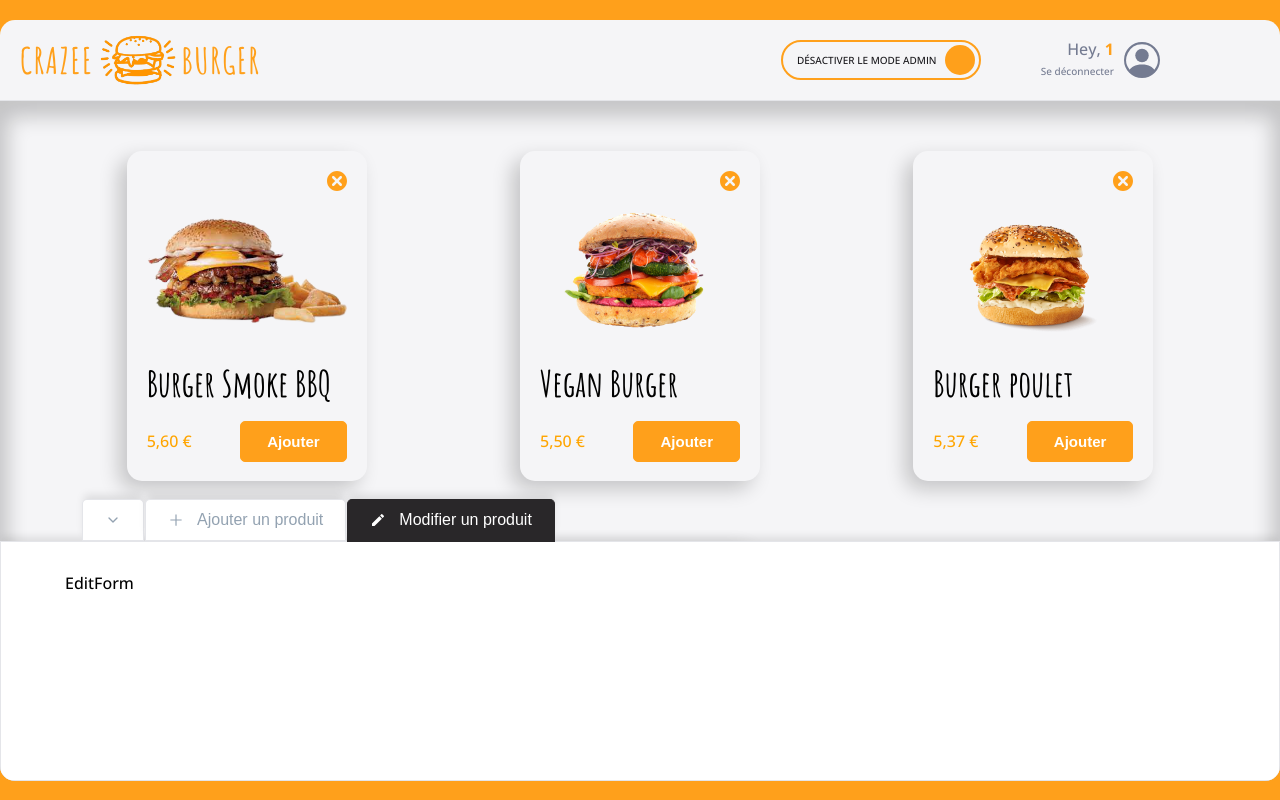
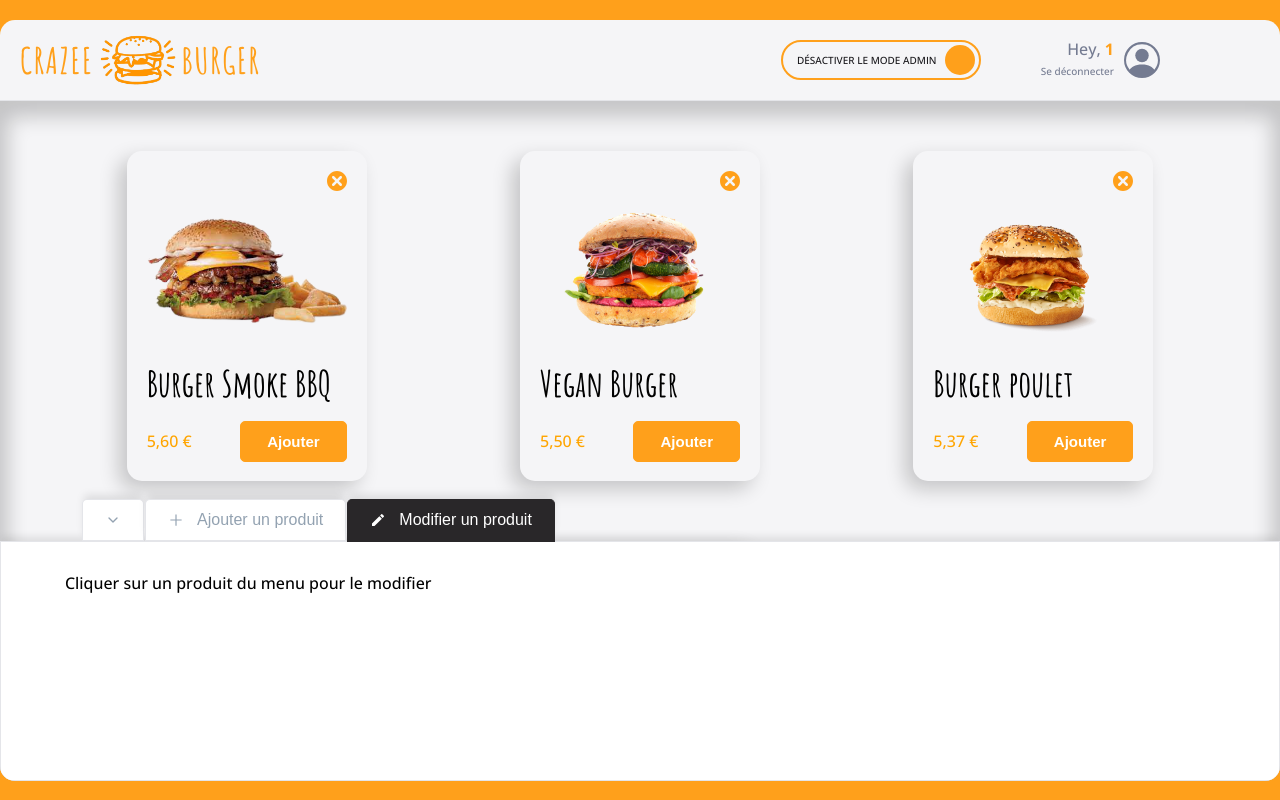
Before and after one commit to QiaoAn05/crazee-burger, a React (Vite) app: page /order/1 in a window 1280 px wide. Both pictures are taken after a click on the button "Modifier un produit". Built offline with nearby package versions, Linux system fonts and the light colour scheme.

Commit message:
💬 F09: EditForm > Add message "Cliquer sur un produit du menu pour le modifier"

```diff
--- a/src/components/pages/order/main/admin/adminPanel/EditForm.jsx
+++ b/src/components/pages/order/main/admin/adminPanel/EditForm.jsx
@@ -1,5 +1,7 @@
 export default function EditForm() {
   return (
-    <div>EditForm</div>
-  )
+    <div>
+      <span>Cliquer sur un produit du menu pour le modifier</span>
+    </div>
+  );
 }
```
